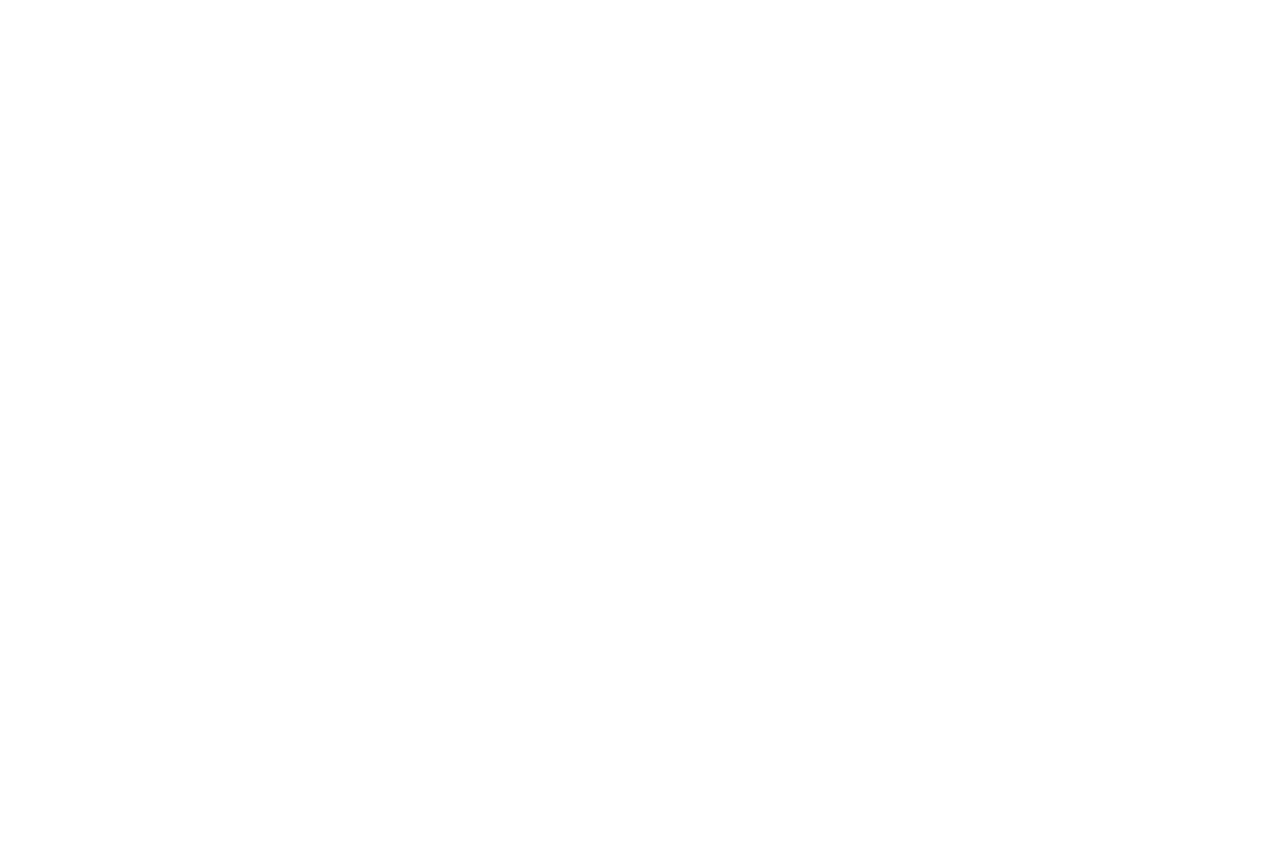
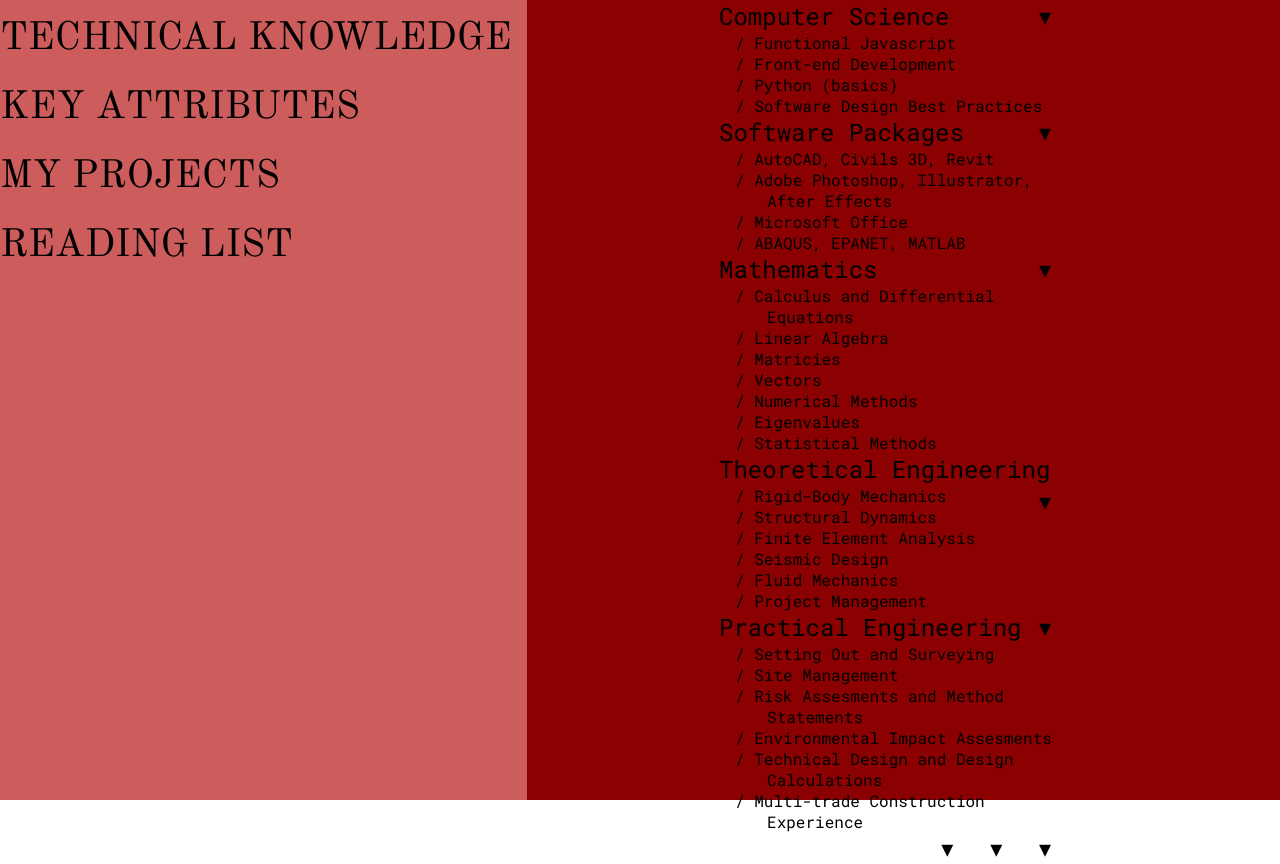
Before and after one commit to spyro254/myPortfolio, a plain HTML site: page index.html in a window 1280 px wide. Before the commit the page ends 800 px from the top, so only its background shows below. Drawn offline with nearby package versions, Linux system fonts and the light colour scheme; a web font is replaced by a local one.

Commit message:
basic structure implemented. javascript to do

```diff
--- a/assets/css/base.css
+++ b/assets/css/base.css
@@ -0,0 +1,67 @@
+@import url('https://fonts.googleapis.com/css?family=Alice|Cabin|Lora|Old+Standard+TT|Pacifico|Roboto+Mono|Satisfy');
+
+/*
+    font-family: 'Satisfy', cursive;
+    font-family: 'Old Standard TT', serif;
+    font-family: 'Pacifico', cursive;
+    font-family: 'Lora', serif;
+    font-family: 'Alice', serif;
+    font-family: 'Roboto Mono', monospace;
+    font-family: 'Cabin', sans-serif;
+    */
+
+.main-container {
+    display: flex;
+    width: 100vw;
+    height: 100vh;
+    background-color: tomato;
+    font-family: 'Old Standard TT';
+}
+
+.heading-container {
+    background-color: indianred;
+    flex-basis: 20%;
+    font-variant-caps: all-small-caps;
+    font-size: 1.5rem;
+    transition: all 250ms ease-out;
+}
+
+.heading-container:hover {
+    flex-basis: 100%;
+    font-size: 3rem;
+
+}
+
+.heading {
+    cursor: pointer;
+}
+
+.content-container {
+    background-color: darkred;
+    flex-basis: 100%;
+    font-family: 'Roboto Mono', monospace;
+    padding: 0 15%;
+}
+
+.content__heading {
+    font-size: 1.5rem;
+}
+
+.content__heading::after {
+    content: '▾';
+    float: right;
+    padding-right: 10%;
+}
+
+.content__heading--open::after {
+    content: '▴'
+}
+
+.content__list {
+    padding-left: 3rem;
+    text-indent: -2rem;
+}
+
+.content__list li::before {
+    content: '/ ';
+}
--- a/index.html
+++ b/index.html
@@ -7,8 +7,114 @@
     <link rel="stylesheet" href="assets/css/base.css">
     <title>myPortfolio</title>
 </head>
+
 <body>
+    <div class="main-container">
+        <div class="heading-container">
+            <div class="heading">
+                <h3>Technical Knowledge</h3>
+            </div>
+            <div class="heading">
+                <h3>Key Attributes</h3>
+            </div>
+            <div class="heading">
+                <h3>My Projects</h3>
+            </div>
+            <div class="heading">
+                <h3>Reading List</h3>
+            </div>
+        </div>
+        <div class="content-container">
+            <div class="content" id="technical-knowledge">
+                <div class="content__heading">
+                    Computer Science
+                </div>
+                <div class="content__body" id="computer-science">
+                    <ul class="content__list">
+                        <li>Functional Javascript</li>
+                        <li>Front-end Development</li>
+                        <li>Python (basics)</li>
+                        <li>Software Design Best Practices</li>
+                    </ul>
+                </div>
+                <div class="content__heading">
+                    Software Packages
+                </div>
+                <div class="content__body" id="software-packages">
+                    <ul class="content__list">
+                        <li>AutoCAD, Civils 3D, Revit</li>
+                        <li>Adobe Photoshop, Illustrator, After Effects</li>
+                        <li>Microsoft Office</li>
+                        <li>ABAQUS, EPANET, MATLAB</li>
+                    </ul>
+                </div>
+                <div class="content__heading">
+                    Mathematics
+                </div>
+                <div class="content__body" id="mathematics">
+                    <ul class="content__list">
+                        <li>Calculus and Differential Equations</li>
+                        <li>Linear Algebra</li>
+                        <li>Matricies</li>
+                        <li>Vectors</li>
+                        <li>Numerical Methods</li>
+                        <li>Eigenvalues</li>
+                        <li>Statistical Methods</li>
+                    </ul>
+                </div>
+                <div class="content__heading">
+                    Theoretical Engineering
+                </div>
+                <div class="content__body" id="theoretical-engineering">
+                    <ul class="content__list">
+                        <li>Rigid-Body Mechanics</li>
+                        <li>Structural Dynamics</li>
+                        <li>Finite Element Analysis</li>
+                        <li>Seismic Design</li>
+                        <li>Fluid Mechanics</li>
+                        <li>Project Management</li>
+                    </ul>
+                </div>
+                <div class="content__heading">
+                    Practical Engineering
+                </div>
+                <div class="content__body" id="practical-engineering">
+                    <ul class="content__list">
+                        <li>Setting Out and Surveying</li>
+                        <li>Site Management</li>
+                        <li>Risk Assesments and Method Statements</li>
+                        <li>Environmental Impact Assesments</li>
+                        <li>Technical Design and Design Calculations</li>
+                        <li>Multi-trade Construction Experience</li>
+                    </ul>
+                </div>
+            </div>
+            <div class="content" id="key-atributes">
+                <div class="content__heading">
 
+                </div>
+                <div class="content__body">
+
+                </div>
+            </div>
+            <div class="content" id="my-projects">
+                <div class="content__heading">
+
+                </div>
+                <div class="content__body">
+
+                </div>
+            </div>
+            <div class="content" id="reading-list">
+                <div class="content__heading">
+
+                </div>
+                <div class="content__body">
+
+                </div>
+            </div>
+        </div>
+    </div>
 </body>
 <script src="assets/js/script.js"></script>
 </html>
```
